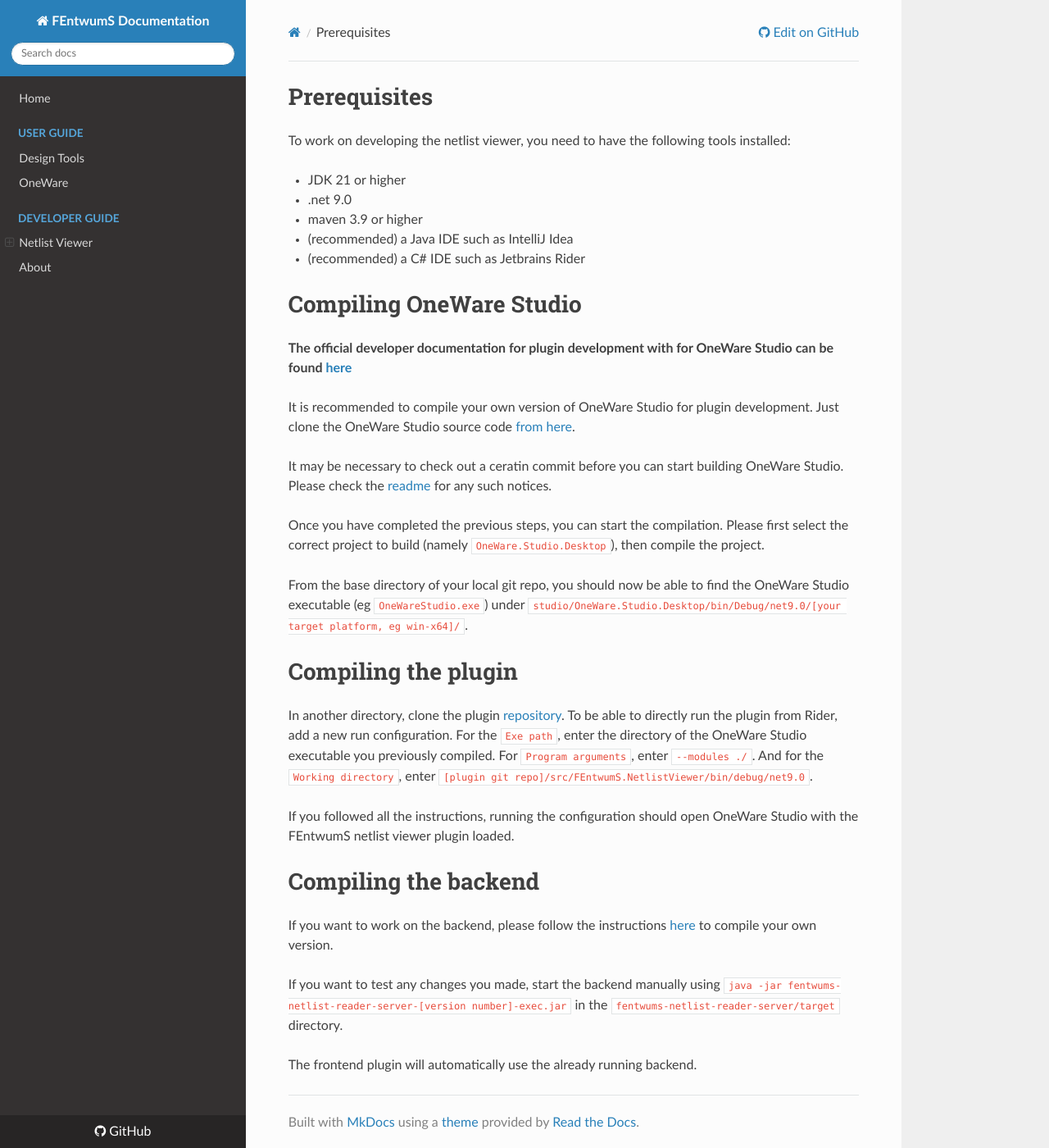
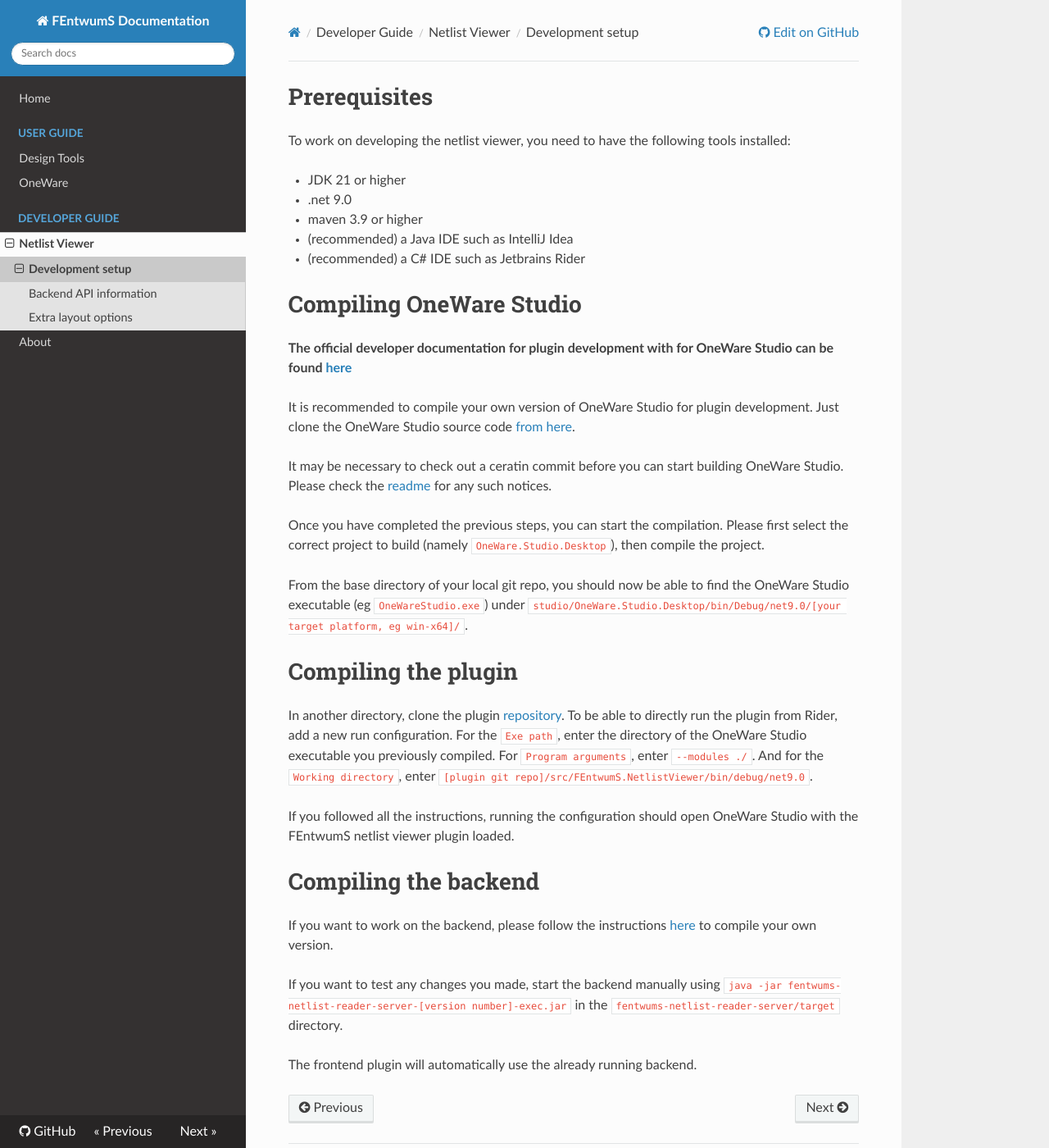
Before and after one commit to FEntwumS/docs, an MkDocs documentation site: the page built from docs/developer_guide/netlist_viewer/development_setup.md, in a window 1280 px wide and 1400 px high. Shown: the whole window at 82% size. Built offline with MkDocs 1.6.1, drawn with Linux system fonts in a browser that asks for light colours; nearby versions of some CDN libraries.

Commit message:
Add dev setup to overall structure

```diff
--- a/mkdocs.yml
+++ b/mkdocs.yml
@@ -19,6 +19,7 @@
     - OneWare: oneware.md
   - Developer Guide:
     - Netlist Viewer:
+      - Development setup: developer_guide/netlist_viewer/development_setup.md
       - Backend API information: developer_guide/netlist_viewer/api_information.md
       - Extra layout options: developer_guide/netlist_viewer/extra_layout_options.md
   - About: about.md
```
